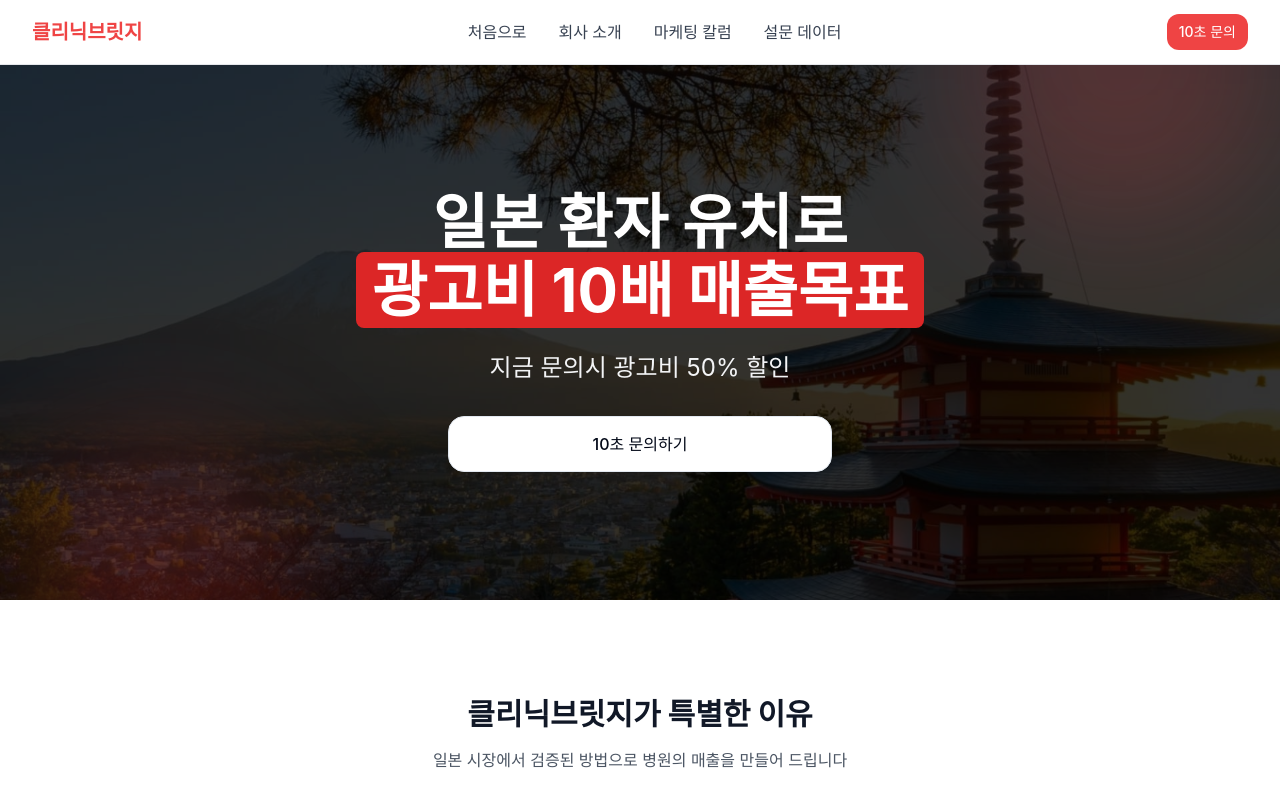
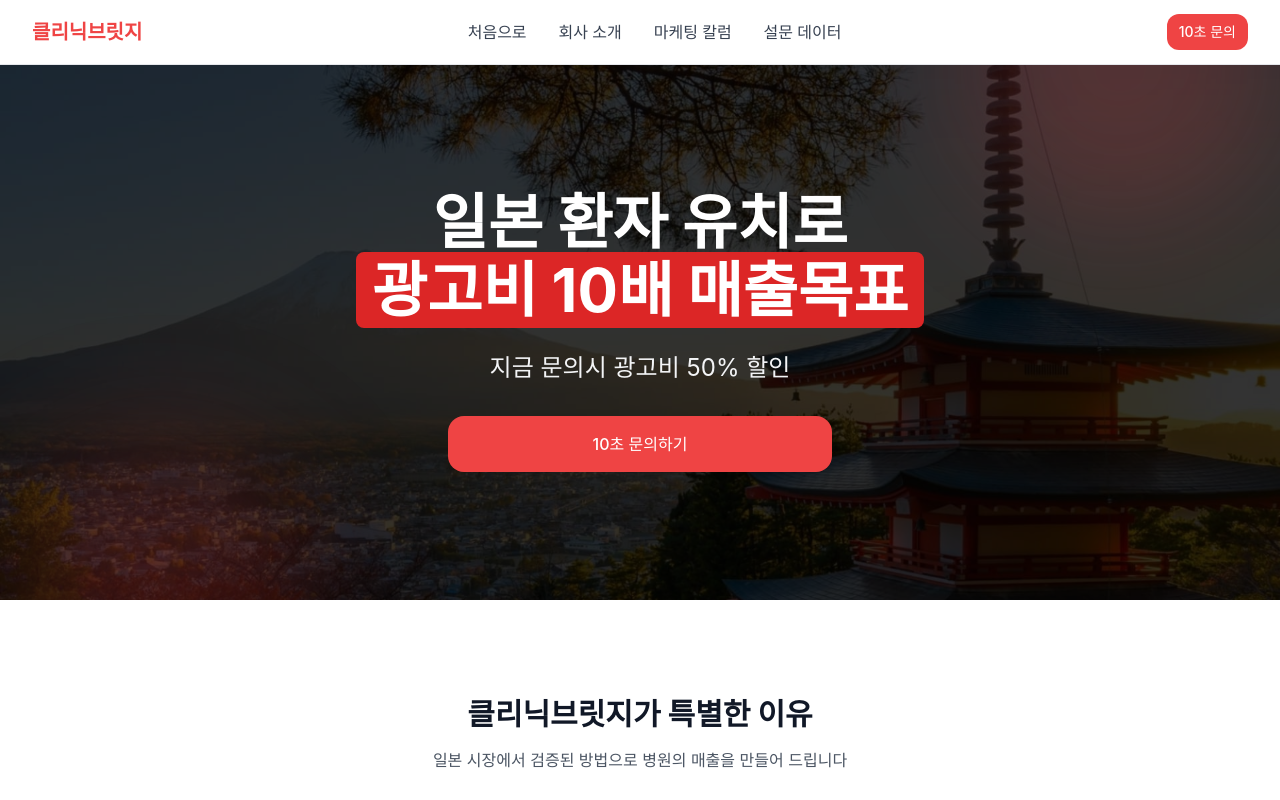
Before and after one commit to hckang2000/marketing, a Next.js app: page / in a window 1280 px wide. Shown: the top 800 px of the page. Built offline with nearby package versions, Linux system fonts and the light colour scheme; no server answers; a web font is replaced by a local one.

Commit message:
design: Hero CTA 버튼을 solid red로 변경

```diff
--- a/src/components/sections/Hero.tsx
+++ b/src/components/sections/Hero.tsx
@@ -90,7 +90,7 @@ export function Hero({ onContactClick }: HeroProps) {
             >
               <Button
                 onClick={onContactClick}
-                variant="outline"
+                variant="default"
                 size="lg"
                 className="w-full lg:w-96 lg:px-8"
               >
```
